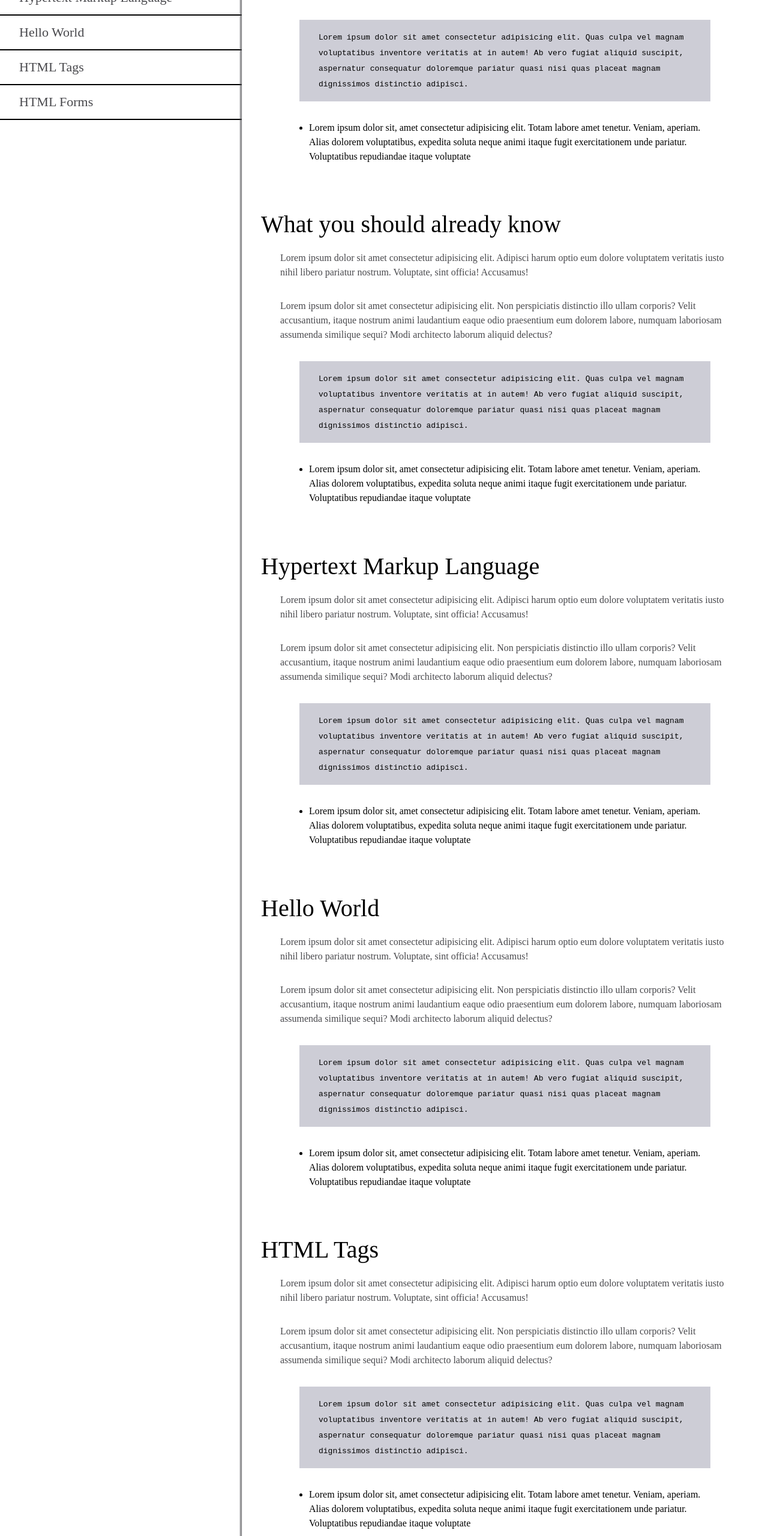
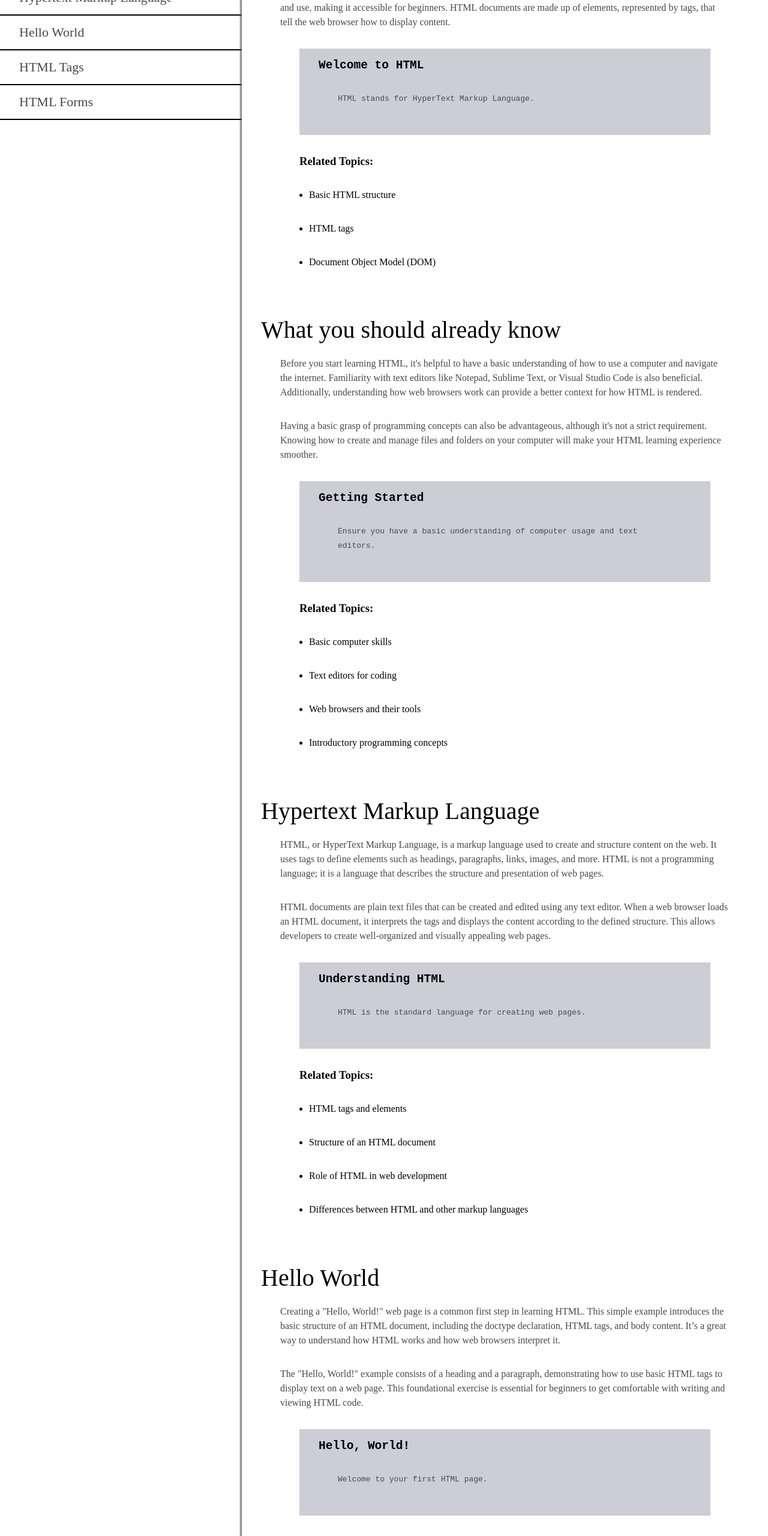
Before and after one commit to BANKOLEDO/FreeCodeCamp, a plain HTML site: page Documentation Page/index.html in a window 1280 px wide. Shown: the part 240-2800 px from the top of the page at 60% size. Drawn offline with Linux system fonts and the light colour scheme.

Commit message:
modified website

```diff
--- a/Documentation Page/index.html
+++ b/Documentation Page/index.html
@@ -7,7 +7,7 @@
     <link rel="stylesheet" href="styles.css">
 </head>
 <body>
-    <div class="flex-row">
+        <div class="all-content">
             <nav id="navbar" class="flex-column">
                 <header>
                     <h1>HTML Documentation</h1>
@@ -27,20 +27,30 @@
                         Introduction
                     </header>
                     <p class="p">
-                    Lorem ipsum dolor sit amet consectetur adipisicing elit. Adipisci harum optio eum dolore voluptatem veritatis iusto nihil libero pariatur nostrum. Voluptate, sint officia! Accusamus!
+                        HTML, or HyperText Markup Language, is the standard language used for creating web pages. It forms the backbone of all web content, allowing developers to structure text, images, links, and other media into a cohesive document. HTML is a foundational skill for web development, as it enables the creation of the basic structure and content of a website.
                     </p>
                     <p class="p">
-                    Lorem ipsum dolor sit amet consectetur adipisicing elit. Non perspiciatis distinctio illo ullam corporis? Velit accusantium, itaque nostrum animi laudantium eaque odio praesentium eum dolorem labore, numquam laboriosam assumenda similique sequi? Modi architecto laborum aliquid delectus?
+                        Understanding HTML is essential for anyone looking to build or maintain websites. It is designed to be easy to learn and use, making it accessible for beginners. HTML documents are made up of elements, represented by tags, that tell the web browser how to display content.
                     </p>
                     <div class="code-container">
                         <code>
-                        Lorem ipsum dolor sit amet consectetur adipisicing elit. Quas culpa vel magnam voluptatibus inventore veritatis at in autem! Ab vero fugiat aliquid suscipit, aspernatur consequatur doloremque pariatur quasi nisi quas placeat magnam dignissimos distinctio adipisci.
+                            <!DOCTYPE html>
+                            <html>
+                                <head>
+                                    <title>Introduction to HTML</title>
+                                </head>
+                                <body>
+                                    <h1>Welcome to HTML</h1>
+                                    <p>HTML stands for HyperText Markup Language.</p>
+                                </body>
+                                </html>
                         </code>
                     </div>
                     <ul>
-                    <li>
-                        Lorem ipsum dolor sit, amet consectetur adipisicing elit. Totam labore amet tenetur. Veniam, aperiam. Alias dolorem voluptatibus, expedita soluta neque animi itaque fugit exercitationem unde pariatur. Voluptatibus repudiandae itaque voluptate
-                    </li>
+                        <h3>Related Topics:</h3>
+                        <li>Basic HTML structure</li>
+                        <li>HTML tags</li>
+                        <li>Document Object Model (DOM)</li>
                     </ul>
                 </section>
                 <section class="main-section" id="what_you_should_already_know">
@@ -48,20 +58,31 @@
                         What you should already know
                     </header>
                     <p class="p-1">
-                    Lorem ipsum dolor sit amet consectetur adipisicing elit. Adipisci harum optio eum dolore voluptatem veritatis iusto nihil libero pariatur nostrum. Voluptate, sint officia! Accusamus!
+                        Before you start learning HTML, it's helpful to have a basic understanding of how to use a computer and navigate the internet. Familiarity with text editors like Notepad, Sublime Text, or Visual Studio Code is also beneficial. Additionally, understanding how web browsers work can provide a better context for how HTML is rendered.
                     </p>
                     <p class="p">
-                    Lorem ipsum dolor sit amet consectetur adipisicing elit. Non perspiciatis distinctio illo ullam corporis? Velit accusantium, itaque nostrum animi laudantium eaque odio praesentium eum dolorem labore, numquam laboriosam assumenda similique sequi? Modi architecto laborum aliquid delectus?
+                        Having a basic grasp of programming concepts can also be advantageous, although it's not a strict requirement. Knowing how to create and manage files and folders on your computer will make your HTML learning experience smoother.
                     </p>
                     <div class="code-container">
                         <code>
-                        Lorem ipsum dolor sit amet consectetur adipisicing elit. Quas culpa vel magnam voluptatibus inventore veritatis at in autem! Ab vero fugiat aliquid suscipit, aspernatur consequatur doloremque pariatur quasi nisi quas placeat magnam dignissimos distinctio adipisci.
+                            <!DOCTYPE html>
+                            <html>
+                                <head>
+                                    <title>Prerequisites for Learning HTML</title>
+                                </head>
+                                <body>
+                                    <h1>Getting Started</h1>
+                                    <p>Ensure you have a basic understanding of computer usage and text editors.</p>
+                                </body>
+                            </html>
                         </code>
                     </div>
                     <ul>
-                    <li>
-                        Lorem ipsum dolor sit, amet consectetur adipisicing elit. Totam labore amet tenetur. Veniam, aperiam. Alias dolorem voluptatibus, expedita soluta neque animi itaque fugit exercitationem unde pariatur. Voluptatibus repudiandae itaque voluptate
-                    </li>
+                        <h3>Related Topics:</h3>
+                        <li>Basic computer skills</li>
+                        <li>Text editors for coding</li>
+                        <li>Web browsers and their tools</li>
+                        <li>Introductory programming concepts</li>
                     </ul>
                 </section>
                 <section class="main-section" id="hypertext_markup_language">
@@ -69,20 +90,31 @@
                         Hypertext Markup Language
                     </header>
                     <p class="p-1">
-                    Lorem ipsum dolor sit amet consectetur adipisicing elit. Adipisci harum optio eum dolore voluptatem veritatis iusto nihil libero pariatur nostrum. Voluptate, sint officia! Accusamus!
+                        HTML, or HyperText Markup Language, is a markup language used to create and structure content on the web. It uses tags to define elements such as headings, paragraphs, links, images, and more. HTML is not a programming language; it is a language that describes the structure and presentation of web pages.
                     </p>
                     <p class="p">
-                    Lorem ipsum dolor sit amet consectetur adipisicing elit. Non perspiciatis distinctio illo ullam corporis? Velit accusantium, itaque nostrum animi laudantium eaque odio praesentium eum dolorem labore, numquam laboriosam assumenda similique sequi? Modi architecto laborum aliquid delectus?
+                        HTML documents are plain text files that can be created and edited using any text editor. When a web browser loads an HTML document, it interprets the tags and displays the content according to the defined structure. This allows developers to create well-organized and visually appealing web pages.
                     </p>
                     <div class="code-container">
                         <code>
-                        Lorem ipsum dolor sit amet consectetur adipisicing elit. Quas culpa vel magnam voluptatibus inventore veritatis at in autem! Ab vero fugiat aliquid suscipit, aspernatur consequatur doloremque pariatur quasi nisi quas placeat magnam dignissimos distinctio adipisci.
+                            <!DOCTYPE html>
+                            <html>
+                                <head>
+                                    <title>About HTML</title>
+                                </head>
+                                <body>
+                                    <h1>Understanding HTML</h1>
+                                    <p>HTML is the standard language for creating web pages.</p>
+                                </body>
+                            </html>
                         </code>
                     </div>
                     <ul>
-                    <li>
-                        Lorem ipsum dolor sit, amet consectetur adipisicing elit. Totam labore amet tenetur. Veniam, aperiam. Alias dolorem voluptatibus, expedita soluta neque animi itaque fugit exercitationem unde pariatur. Voluptatibus repudiandae itaque voluptate
-                    </li>
+                        <h3>Related Topics:</h3>
+                        <li>HTML tags and elements</li>
+                        <li>Structure of an HTML document</li>
+                        <li>Role of HTML in web development</li>
+                        <li>Differences between HTML and other markup languages</li>
                     </ul>
                 </section>
                 <section class="main-section" id="hello_world">
@@ -90,20 +122,31 @@
                         Hello World
                     </header>
                     <p class="p-1">
-                    Lorem ipsum dolor sit amet consectetur adipisicing elit. Adipisci harum optio eum dolore voluptatem veritatis iusto nihil libero pariatur nostrum. Voluptate, sint officia! Accusamus!
+                        Creating a "Hello, World!" web page is a common first step in learning HTML. This simple example introduces the basic structure of an HTML document, including the doctype declaration, HTML tags, and body content. It’s a great way to understand how HTML works and how web browsers interpret it.
                     </p>
                     <p class="p">
-                    Lorem ipsum dolor sit amet consectetur adipisicing elit. Non perspiciatis distinctio illo ullam corporis? Velit accusantium, itaque nostrum animi laudantium eaque odio praesentium eum dolorem labore, numquam laboriosam assumenda similique sequi? Modi architecto laborum aliquid delectus?
+                        The "Hello, World!" example consists of a heading and a paragraph, demonstrating how to use basic HTML tags to display text on a web page. This foundational exercise is essential for beginners to get comfortable with writing and viewing HTML code.
                     </p>
                     <div class="code-container">
                         <code>
-                        Lorem ipsum dolor sit amet consectetur adipisicing elit. Quas culpa vel magnam voluptatibus inventore veritatis at in autem! Ab vero fugiat aliquid suscipit, aspernatur consequatur doloremque pariatur quasi nisi quas placeat magnam dignissimos distinctio adipisci.
+                            <!DOCTYPE html>
+                            <html>
+                                <head>
+                                    <title>Hello World</title>
+                                </head>
+                                <body>
+                                    <h1>Hello, World!</h1>
+                                    <p>Welcome to your first HTML page.</p>
+                                </body>
+                            </html>
                         </code>
                     </div>
                         <ul>
-                    <li>
-                        Lorem ipsum dolor sit, amet consectetur adipisicing elit. Totam labore amet tenetur. Veniam, aperiam. Alias dolorem voluptatibus, expedita soluta neque animi itaque fugit exercitationem unde pariatur. Voluptatibus repudiandae itaque voluptate
-                    </li>
+                            <h3>Related Topics:</h3>
+                            <li>HTML document structure</li>
+                            <li>Basic HTML tags</li>
+                            <li>Viewing HTML in a web browser</li>
+                            <li>Introduction to web development</li>
                         </ul>
                 </section>
                 <section class="main-section" id="html_tags">
@@ -111,20 +154,40 @@
                         HTML Tags
                     </header>
                     <p class="p-1">
-                    Lorem ipsum dolor sit amet consectetur adipisicing elit. Adipisci harum optio eum dolore voluptatem veritatis iusto nihil libero pariatur nostrum. Voluptate, sint officia! Accusamus!
+                        HTML tags are the fundamental building blocks of HTML. Each tag serves a specific purpose and defines a different type of content or structure in an HTML document. Tags are enclosed in angle brackets, with an opening tag and a closing tag (e.g., &lt;p&gt; and &lt;/p&gt; for paragraphs).
                     </p>
                     <p class="p">
-                    Lorem ipsum dolor sit amet consectetur adipisicing elit. Non perspiciatis distinctio illo ullam corporis? Velit accusantium, itaque nostrum animi laudantium eaque odio praesentium eum dolorem labore, numquam laboriosam assumenda similique sequi? Modi architecto laborum aliquid delectus?
+                        Common HTML tags include headings (&lt;h1&gt; to &lt;h6&gt;), paragraphs (&lt;p&gt;), links (&lt;a&gt;), images (&lt;img&gt;), lists (&lt;ul&gt;, &lt;ol&gt;, &lt;li&gt;), and tables (&lt;table&gt;, &lt;tr&gt;, &lt;td&gt;). Understanding these tags and their attributes is crucial for creating well-structured and accessible web pages.
                     </p>
                     <div class="code-container">
                         <code>
-                        Lorem ipsum dolor sit amet consectetur adipisicing elit. Quas culpa vel magnam voluptatibus inventore veritatis at in autem! Ab vero fugiat aliquid suscipit, aspernatur consequatur doloremque pariatur quasi nisi quas placeat magnam dignissimos distinctio adipisci.
+                            &lt;!DOCTYPE html>
+                            <br>
+                            &lt;html&gt;
+                            <br>
+                            &lt;head&gt;
+                            <br>
+                                &lt;title&gt;HTML Tags&lt;/title&gt;
+                            <br>
+                            &lt;/head&gt;
+                            <br>
+                            &lt;body&gt;
+                            <br>
+                                &lt;h1&gt;Common HTML Tags&lt;/h1&gt;<br>
+                                &lt;p&gt;This is a paragraph tag.&lt;/p&gt;<br>
+                                &lt;a href="https://example.com"&gt;This is a link
+                                &lt;/a&gt;<br>
+                            &lt;/body&gt;
+                            <br>
+                            &lt;/html&gt;
                         </code>
                     </div>
                     <ul>
-                    <li>
-                        Lorem ipsum dolor sit, amet consectetur adipisicing elit. Totam labore amet tenetur. Veniam, aperiam. Alias dolorem voluptatibus, expedita soluta neque animi itaque fugit exercitationem unde pariatur. Voluptatibus repudiandae itaque voluptate
-                    </li>
+                        <h3>Related Topics:</h3>
+                        <li>List of common HTML tags</li>
+                        <li>Attributes of HTML tags</li>
+                        <li>Nesting and combining tags</li>
+                        <li>Best practices for using HTML tag</li>
                     </ul>
                 </section>
                 <section class="main-section" id="html_forms">
@@ -132,20 +195,37 @@
                         HTML Forms
                     </header>
                     <p class="p-1">
-                    Lorem ipsum dolor sit amet consectetur adipisicing elit. Adipisci harum optio eum dolore voluptatem veritatis iusto nihil libero pariatur nostrum. Voluptate, sint officia! Accusamus!
+                        HTML forms are used to collect user input and send it to a server for processing. Forms are essential for interactive websites, allowing users to submit data such as login information, search queries, and feedback. An HTML form typically includes elements like text fields, checkboxes, radio buttons, and submit buttons.
                     </p>
                     <p class="p">
-                    Lorem ipsum dolor sit amet consectetur adipisicing elit. Non perspiciatis distinctio illo ullam corporis? Velit accusantium, itaque nostrum animi laudantium eaque odio praesentium eum dolorem labore, numquam laboriosam assumenda similique sequi? Modi architecto laborum aliquid delectus?
+                        Forms are defined using the
+                        &lt;form&gt; tag, with input elements placed inside it. Each input element is paired with a corresponding label to provide context. Forms can also specify methods for sending data, such as GET or POST, and define the action URL where the data should be sent.
                     </p>
                     <div class="code-container">
-                    <code>
-                        Lorem ipsum dolor sit amet consectetur adipisicing elit. Quas culpa vel magnam voluptatibus inventore veritatis at in autem! Ab vero fugiat aliquid suscipit, aspernatur consequatur doloremque pariatur quasi nisi quas placeat magnam dignissimos distinctio adipisci.
+                        <!DOCTYPE html>
+                        <html>
+                        <head>
+                            <title>HTML Forms</title>
+                        </head>
+                        <body>
+                            <h2>Sample Form</h2>
+                            <form action="/submit-form" method="post">
+                                <label for="name">Name:</label><br>
+                                <input type="text" id="name" name="name"><br>
+                                <label for="email">Email:</label><br>
+                                <input type="email" id="email" name="email"><br>
+                                <input type="submit" value="Submit">
+                            </form>
+                        </body>
+                        </html>
                         </code>
                     </div>
                     <ul>
-                    <li>
-                        Lorem ipsum dolor sit, amet consectetur adipisicing elit. Totam labore amet tenetur. Veniam, aperiam. Alias dolorem voluptatibus, expedita soluta neque animi itaque fugit exercitationem unde pariatur. Voluptatibus repudiandae itaque voluptate
-                    </li>
+                        <h3>Related Topics:</h3>
+                        <li>Form elements and attributes</li>
+                        <li>Input types in HTML forms</li>
+                        <li>Form validation</li>
+                        <li>Submitting form data to a server</li>
                     </ul>
                 </section>
             </main>
--- a/Documentation Page/styles.css
+++ b/Documentation Page/styles.css
@@ -8,6 +8,9 @@ body {
     line-height: 1.5rem;
 }
 
+.all-content {
+    min-height: 100vh;
+}
 .flex-column {
     display: flex;
     flex-direction: column;
@@ -47,6 +50,7 @@ body {
     border-top: 4px solid black;
     padding: 1.8rem 2rem;
     background-color: white;
+    /* height: 100vh; */
 }
 
 
@@ -63,6 +67,8 @@ body {
 #hello_world {
     padding: 1.8rem 2rem;
     background-color: white;
+    /* height: 100vh; */
+    /* display: none; */
 }
 
 #html_tags {
@@ -85,7 +91,9 @@ body {
     padding: 1rem 2rem;
     margin: 1rem 4rem;
 }
-
+h3 {
+    margin: 2rem 4rem;
+}
 li {
     margin: 2rem 5rem;
 }
--- a/Product Landing Page/styles.css
+++ b/Product Landing Page/styles.css
@@ -3,7 +3,9 @@
     padding: 0;
     box-sizing: border-box;
 }
-
+html {
+    scroll-padding-top: 23rem;
+}
 body {
     line-height: 1.5rem;
 }
@@ -16,7 +18,7 @@ body {
     justify-content: center;
     align-items: center;
     position: fixed;
-    z-index: 99
+    z-index: 1;
 }
 
 #header-img {
@@ -29,7 +31,6 @@ body {
     display: flex;
     flex-direction: column;
     place-items: center;
-    margin-top: -4rem;
 }
 
 #nav-bar a {
@@ -37,19 +38,19 @@ body {
     color: black;
     font-size: 26px;
     font-weight: 500;
-    padding: 0.2rem;
+    padding: 0.4rem;
 }
 
 #nav-bar a:hover {
     background-color: black;
-    /* color: white; */
+    color: white;
 }
 hr {
     border: 2px solid rgba(12, 11, 11, 0.4);
 }
 
 .main-content {
-    margin-top: 25rem;
+    padding-top: 25rem;
 }
 
 #home {
@@ -107,16 +108,21 @@ hr {
 }
 
 @media (min-width:1000px) {
+    html {
+        scroll-padding-top: 10rem;
+    }
     #header {
         flex-direction: row;
         /* background-color: blue; */
-        height: 15vh;
+        padding: 0.5rem;
         justify-content: space-between;
         align-items: center;
     }
 
     #header-img {
-        height: 11rem;
+        margin-top: 1rem;
+        width: 5rem;
+        height: 5rem;
     }
 
     #nav-bar {
@@ -126,11 +132,17 @@ hr {
     }
 
     .nav-link {
-        /* background-color: pink; */
         margin: 0 4rem;
     }
 
     .main-content {
-        margin-top: 15rem;
+        padding-top: 10rem;
     }
 }
+
+@media (max-width:540px) {
+    #home h1 {
+        /* color: pink; */
+        text-align: center;
+    }
+}
--- a/Tribute-page/styles.css
+++ b/Tribute-page/styles.css
@@ -23,7 +23,7 @@ body {
     padding: 3rem;
     text-align: center;
     font-size: 20px;
-    color: white;
+    color: bisque;
 }
 
 #header h3 {
@@ -34,7 +34,7 @@ body {
     display: flex;
     flex-direction: column;
     text-align: center;
-    border: 4rem solid white;
+    border: 4rem solid bisque;
     margin: 2rem;
 }
 
@@ -44,8 +44,9 @@ img {
 }
 
 #img-caption {
-    background-color: white;
-    color: black;
+    background-color: bisque;
+    color: rgb(142, 42, 42);
+    padding-top: 2rem;
 }
 
 #image {
@@ -53,3 +54,22 @@ img {
     height: auto;
     margin: 0 auto;
 }
+#tribute-info {
+    font-size: 20px;
+    color: bisque;
+}
+
+.tribute-details {
+    background-color: bisque;
+    padding: 2rem;
+    line-height: 2rem;
+}
+
+.tribute-details ul {
+    padding: 2rem 4rem;
+    font-size: 20px;
+}
+
+ul li, h2 {
+    color: rgb(142, 42, 42);
+}
```
Also changed, not shown: Product Landing Page/index.html (+1 -1 lines), Tribute-page/index.html (+26 -0 lines), portfolio/index.html (+1 -0 lines), Documentation Page/documentation css.png (deleted), 1 other file. Lines whose indentation alone changed are shown as unchanged.
